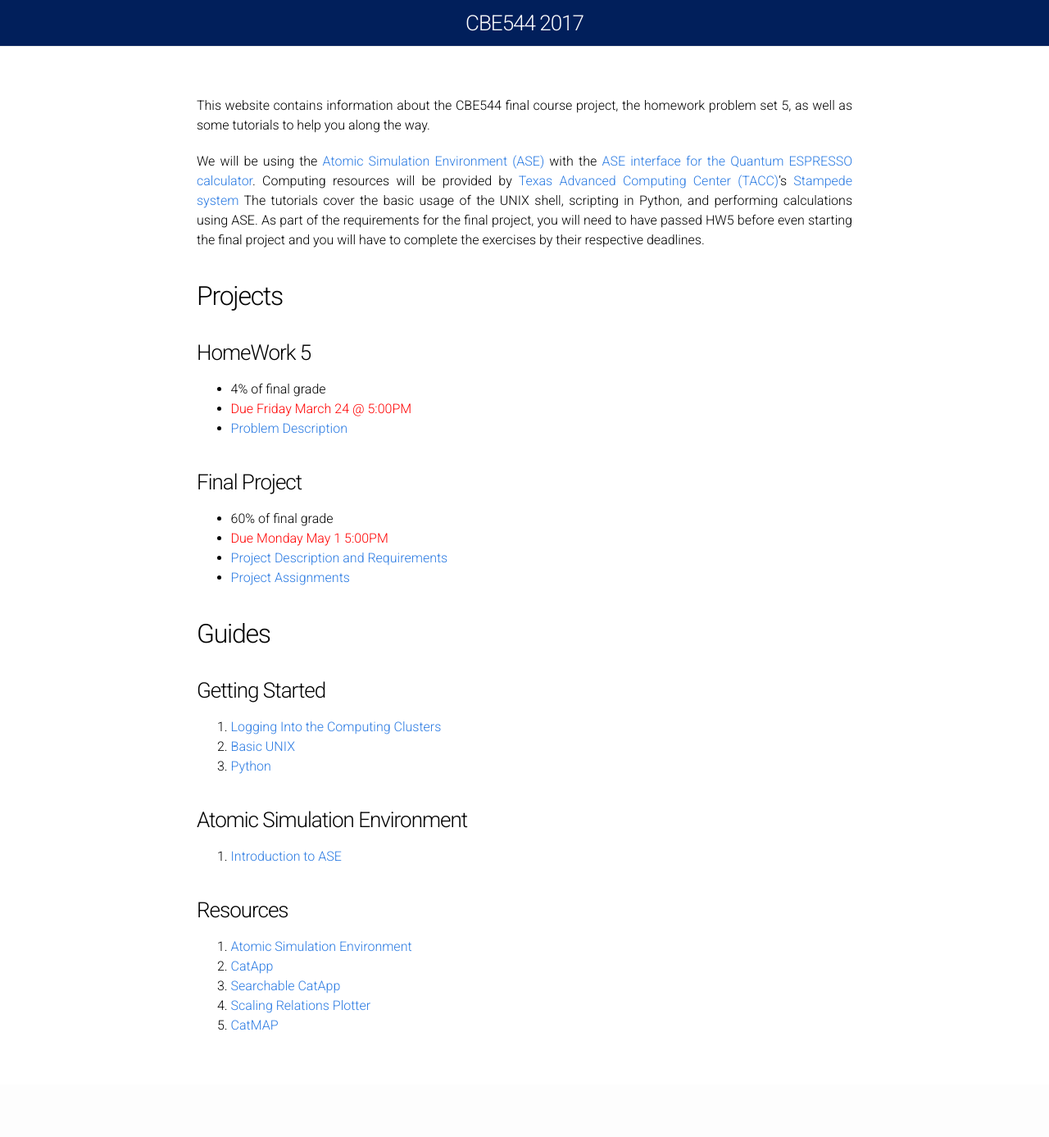
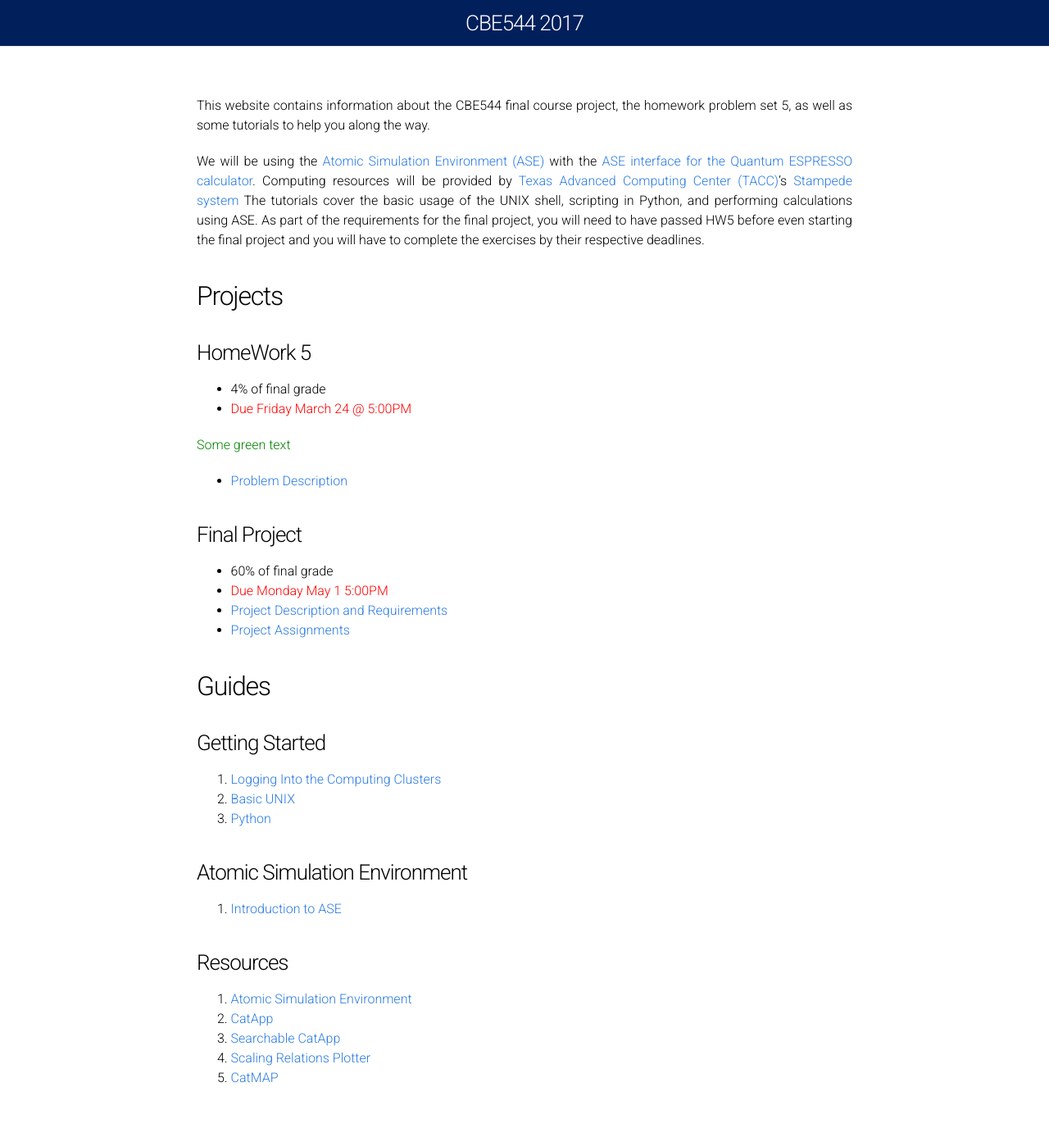
Before and after one commit to vojale/CBE544-2018.github.io, a Jekyll site: the page built from Index.md, in a window 1280 px wide. Shown: the whole page at 82% size. Built offline with Jekyll 4.4.1, drawn with Linux system fonts in a browser that asks for light colours; before the commit the page ends 1323 px from its top, so only the background shows below that.

Commit message:
Update Index.md

```diff
--- a/Index.md
+++ b/Index.md
@@ -12,7 +12,8 @@ We will be using the [Atomic Simulation Environment (ASE)](https://wiki.fysik.dt
 
 ### HomeWork 5 ###
 * 4% of final grade
-* <font color="red">Due Friday March 24 @ 5:00PM</font>
+* <font color="red"> Due Friday March 24 @ 5:00PM </font>
+<font color="green"> Some green text </font>
 * [Problem Description](/HW5)
 
 ### Final Project ###
```
